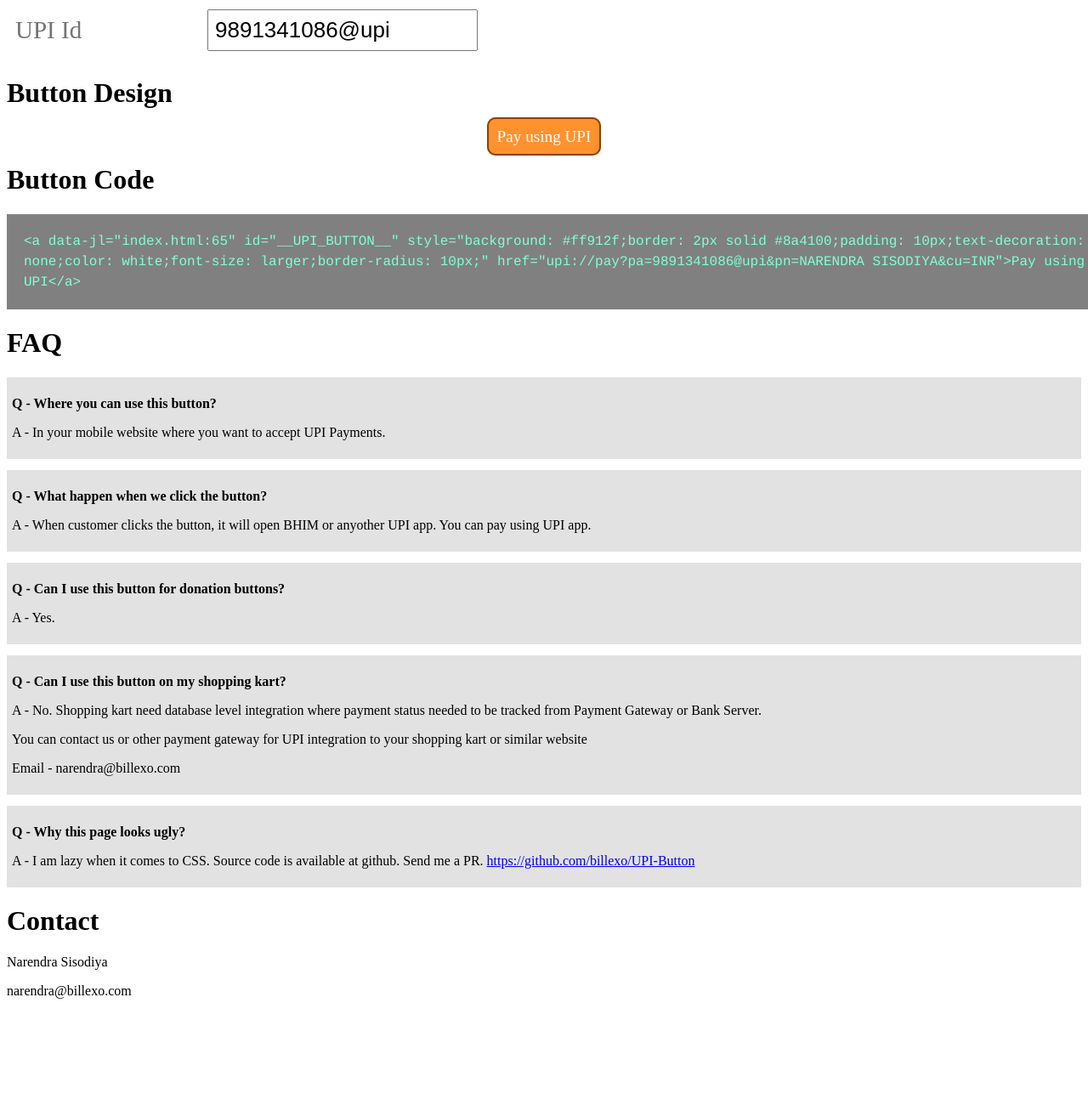
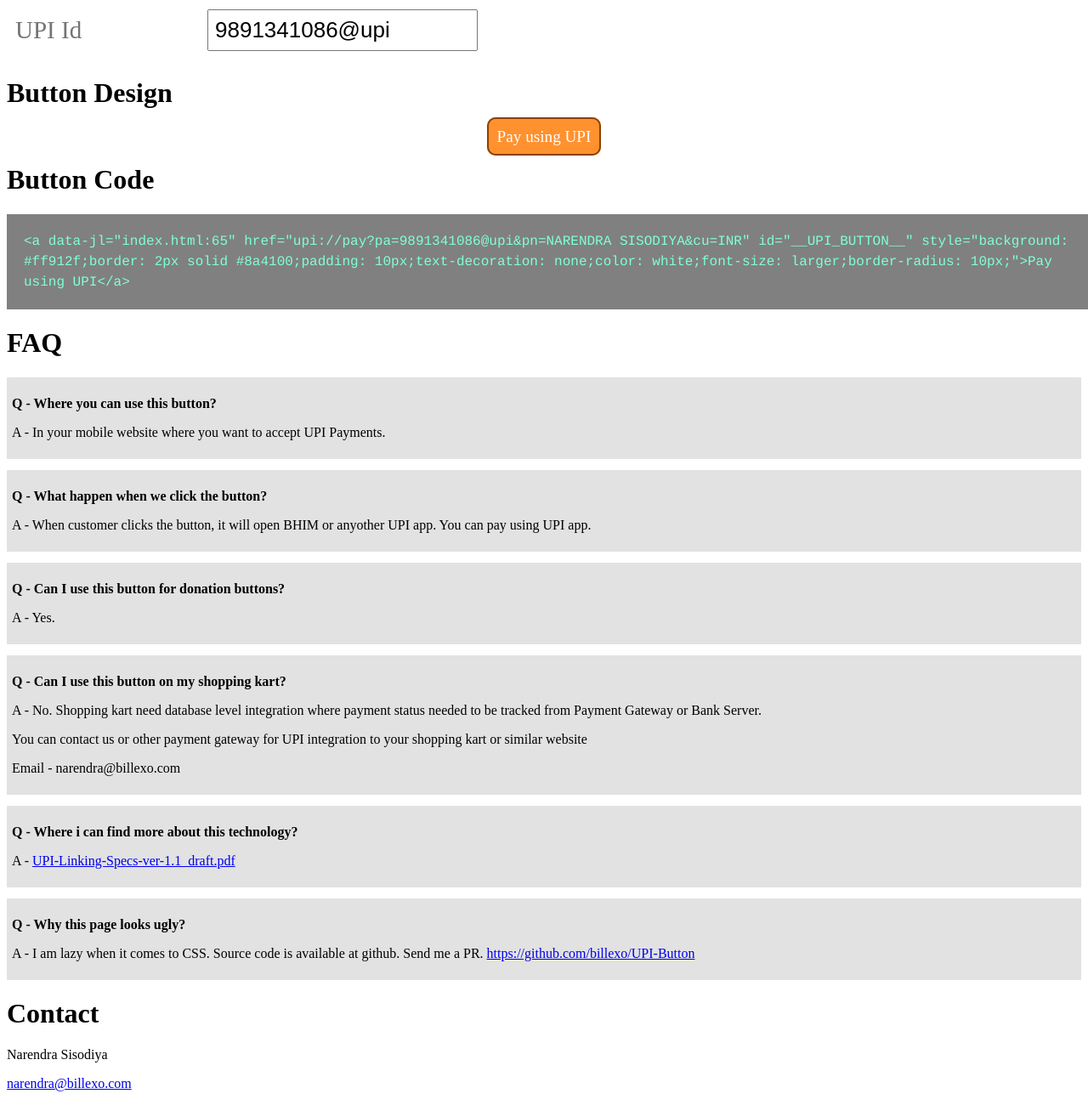
Before and after one commit to billexo/UPI-Button, a plain HTML site: page index.html in a window 1280 px wide. Shown: the part 217-1517 px from the top of the page at 85% size. Before the commit the page ends 1408 px from the top, so only its background shows below. Drawn offline with Linux system fonts and the light colour scheme.

Commit message:
some code.

```diff
--- a/index.html
+++ b/index.html
@@ -62,7 +62,7 @@
 </div>
 
 <h1>Button Design</h1>
-<div id="render"><a id="__UPI_BUTTON__" style="background: #ff912f;border: 2px solid #8a4100;padding: 10px;text-decoration: none;color: white;font-size: larger;border-radius: 10px;" href="upi://pay?pa=9891341086@upi&pn=NARENDRA SISODIYA&cu=INR">Pay Using UPI</a></div>
+<div id="render"><a href="upi://pay?pa=9891341086@upi&pn=NARENDRA SISODIYA&cu=INR" id="__UPI_BUTTON__" style="background: #ff912f;border: 2px solid #8a4100;padding: 10px;text-decoration: none;color: white;font-size: larger;border-radius: 10px;">Pay Using UPI</a></div>
 
 <h1>Button Code</h1>
 <div id="generated">--</div>
@@ -90,13 +90,18 @@
     <p>Email - narendra@billexo.com</p>
 </div>
 <div class="question">
+    <p>Q - Where i can find more about this technology?</p>
+    <p>A - <a href="http://www.npci.org.in/documents/UPI-Linking-Specs-ver-1.1_draft.pdf">UPI-Linking-Specs-ver-1.1_draft.pdf</a></p>
+</div>
+
+<div class="question">
     <p>Q - Why this page looks ugly?</p>
     <p>A - I am lazy when it comes to CSS. Source code is available at github. Send me a PR. <a href="https://github.com/billexo/UPI-Button">https://github.com/billexo/UPI-Button</a></p>
 </div>
 <h1>Contact</h1>
 <div>
     <p>Narendra Sisodiya</p>
-    <p>narendra@billexo.com</p>
+    <p><a href="mailto:narendra@billexo.com?subject=Regrading UPI Button">narendra@billexo.com</a></p>
 </div>
 
 <script>
```
